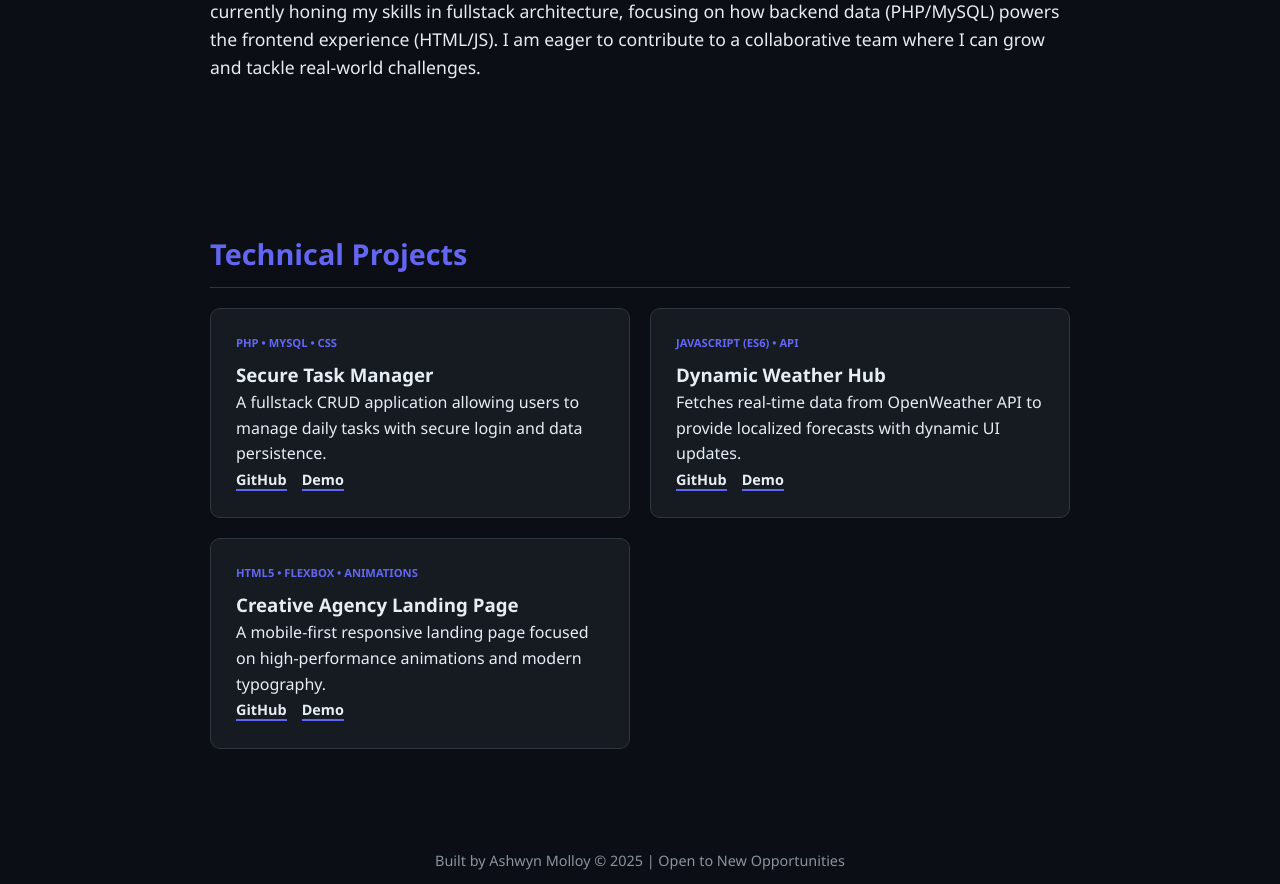
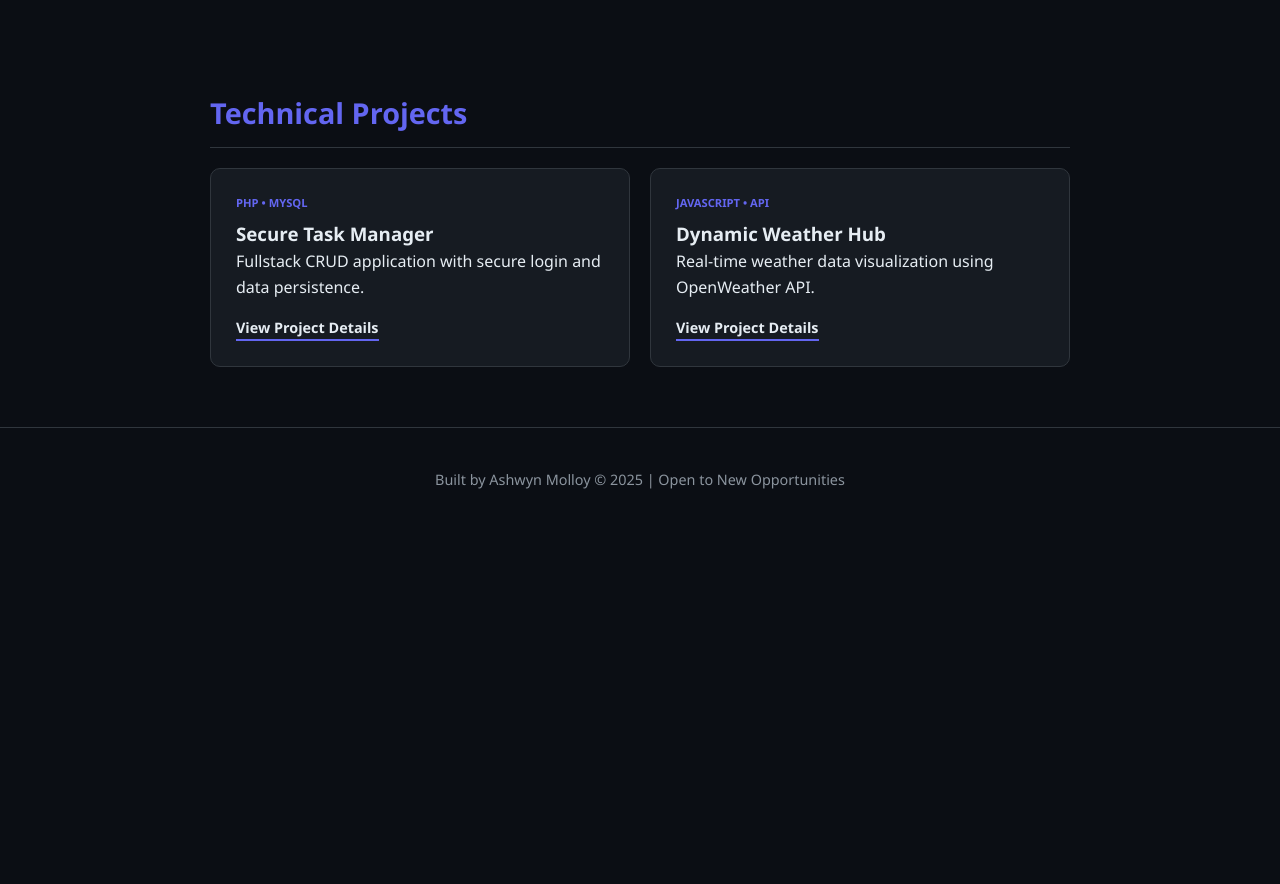
Before and after one commit to and1mo/and1mo.github.io, a plain HTML site: page index.html in a window 1280 px wide. Shown: the part 742-1626 px from the top of the page. After the commit the page ends 1273 px from the top, so only its background shows below. Drawn offline with Linux system fonts and the light colour scheme.

Commit message:
Update index.html

```diff
--- a/index.html
+++ b/index.html
@@ -4,7 +4,6 @@
     <meta charset="UTF-8">
     <meta name="viewport" content="width=device-width, initial-scale=1.0">
     <title>Ashwyn Molloy | Junior Fullstack Developer</title>
-    <link rel="stylesheet" href="https://cdnjs.cloudflare.com/ajax/libs/font-awesome/6.0.0/css/all.min.css">
     <style>
         :root {
             --primary: #6366f1;
@@ -17,7 +16,6 @@
         * { margin: 0; padding: 0; box-sizing: border-box; font-family: 'Segoe UI', sans-serif; }
         body { background-color: var(--bg); color: var(--text); line-height: 1.6; }
 
-        /* Header & Intro */
         header {
             padding: 80px 20px;
             text-align: center;
@@ -27,20 +25,16 @@
         .profile-img {
             width: 140px; height: 140px; border-radius: 50%;
             border: 3px solid var(--primary); margin-bottom: 20px;
-            object-fit: cover;
         }
         h1 { font-size: 2.8rem; margin-bottom: 10px; }
         .tagline { color: var(--primary); font-weight: bold; font-size: 1.2rem; margin-bottom: 20px; }
 
-        /* Sections */
         .container { max-width: 900px; margin: 0 auto; padding: 60px 20px; }
         h2 { font-size: 1.8rem; margin-bottom: 20px; color: var(--primary); border-bottom: 1px solid #30363d; padding-bottom: 10px; }
 
-        /* About Me Description */
         .about-text { font-size: 1.1rem; color: var(--text); margin-bottom: 30px; }
         .highlight { color: var(--primary); font-weight: 600; }
 
-        /* Project Cards */
         .project-grid { display: grid; grid-template-columns: repeat(auto-fit, minmax(300px, 1fr)); gap: 20px; }
         .project-card {
             background: var(--card); border: 1px solid #30363d;
@@ -48,9 +42,18 @@
         }
         .project-card:hover { transform: translateY(-5px); border-color: var(--primary); }
         .tech-tag { font-size: 0.7rem; font-weight: bold; color: var(--primary); display: block; margin-bottom: 8px; }
-        .links a { color: var(--text); text-decoration: none; margin-right: 15px; font-weight: bold; font-size: 0.9rem; border-bottom: 2px solid var(--primary); }
 
-        footer { text-align: center; padding: 40px; color: var(--text-dim); font-size: 0.9rem; }
+        .project-link {
+            display: inline-block;
+            color: var(--text);
+            text-decoration: none;
+            margin-top: 15px;
+            font-weight: bold;
+            font-size: 0.9rem;
+            border-bottom: 2px solid var(--primary);
+        }
+
+        footer { text-align: center; padding: 40px; color: var(--text-dim); font-size: 0.9rem; border-top: 1px solid #30363d; }
     </style>
 </head>
 <body>
@@ -65,8 +68,6 @@
         <h2>About Me</h2>
         <div class="about-text">
             <p>I am a <span class="highlight">passionate starter in web development</span> with a focus on building clean, functional, and user-centered applications. My journey began with a curiosity for how the web works, which evolved into a dedicated path of learning <span class="highlight">PHP, JavaScript, and modern CSS</span>.</p>
-            <br>
-            <p>As a junior developer, I thrive on solving logical puzzles and turning ideas into interactive reality. I am currently honing my skills in fullstack architecture, focusing on how backend data (PHP/MySQL) powers the frontend experience (HTML/JS). I am eager to contribute to a collaborative team where I can grow and tackle real-world challenges.</p>
         </div>
     </div>
 
@@ -74,34 +75,23 @@
         <h2>Technical Projects</h2>
         <div class="project-grid">
             <div class="project-card">
-                <span class="tech-tag">PHP • MYSQL • CSS</span>
+                <span class="tech-tag">PHP • MYSQL</span>
                 <h3>Secure Task Manager</h3>
-                <p>A fullstack CRUD application allowing users to manage daily tasks with secure login and data persistence.</p>
-                <div class="links"><a href="#">GitHub</a><a href="#">Demo</a></div>
+                <p>Fullstack CRUD application with secure login and data persistence.</p>
+                <a href="task-manager.html" class="project-link">View Project Details</a>
             </div>
 
             <div class="project-card">
-                <span class="tech-tag">JAVASCRIPT (ES6) • API</span>
+                <span class="tech-tag">JAVASCRIPT • API</span>
                 <h3>Dynamic Weather Hub</h3>
-                <p>Fetches real-time data from OpenWeather API to provide localized forecasts with dynamic UI updates.</p>
-                <div class="links"><a href="#">GitHub</a><a href="#">Demo</a></div>
-            </div>
-
-            <div class="project-card">
-                <span class="tech-tag">HTML5 • FLEXBOX • ANIMATIONS</span>
-                <h3>Creative Agency Landing Page</h3>
-                <p>A mobile-first responsive landing page focused on high-performance animations and modern typography.</p>
-                <div class="links"><a href="#">GitHub</a><a href="#">Demo</a></div>
+                <p>Real-time weather data visualization using OpenWeather API.</p>
+                <a href="weather-hub.html" class="project-link">View Project Details</a>
             </div>
         </div>
     </div>
 
     <footer>
         <p>Built by Ashwyn Molloy &copy; 2025 | Open to New Opportunities</p>
-        <div style="margin-top:15px">
-            <a href="#" style="color:var(--text-dim); font-size:1.5rem; margin:0 10px"><i class="fab fa-github"></i></a>
-            <a href="#" style="color:var(--text-dim); font-size:1.5rem; margin:0 10px"><i class="fab fa-linkedin"></i></a>
-        </div>
     </footer>
 
 </body>
```
